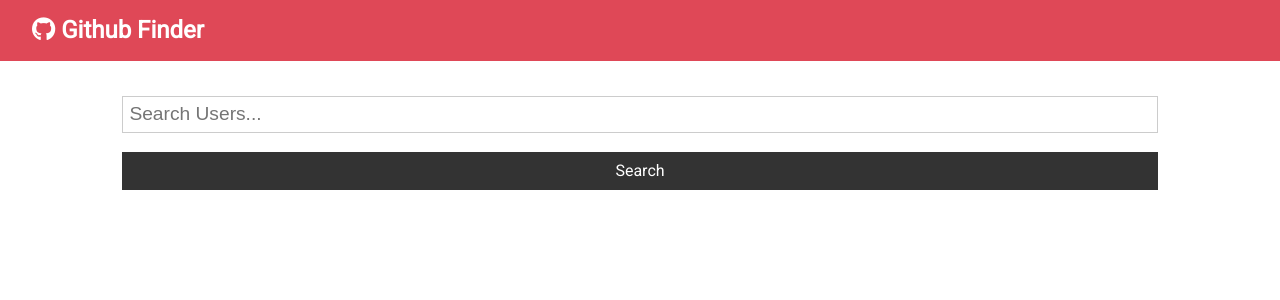
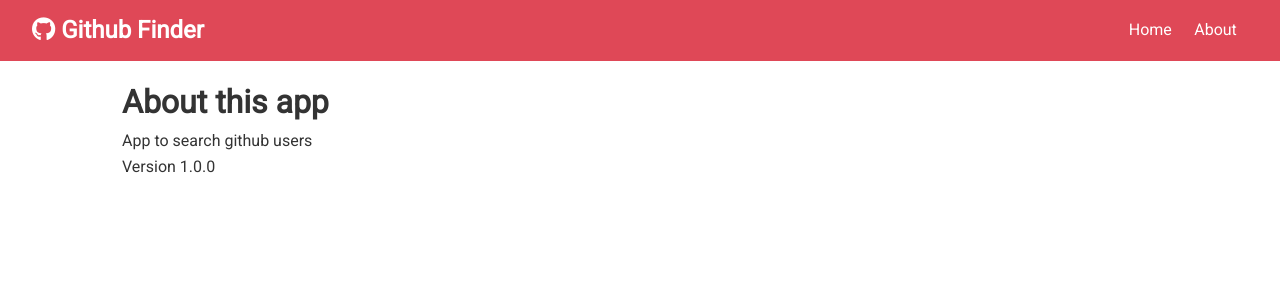
Before and after one commit to Eldalion/Github-Finder-v.3, a React (Create React App) app: page /about in a window 1280 px wide. Shown: the top 300 px of the page. Built offline with nearby package versions, Linux system fonts and the light colour scheme.

Commit message:
About page and router

```diff
--- a/package.json
+++ b/package.json
@@ -9,6 +9,7 @@
     "axios": "^0.19.2",
     "react": "^16.13.1",
     "react-dom": "^16.13.1",
+    "react-router-dom": "^5.1.2",
     "react-scripts": "3.4.1"
   },
   "scripts": {
--- a/src/App.js
+++ b/src/App.js
@@ -1,8 +1,10 @@
-import React, { Component } from 'react';
+import React, { Component, Fragment } from 'react';
+import { BrowserRouter as Router, Switch, Route } from 'react-router-dom';
 import Navbar from './components/layout/Navbar';
 import Users from './components/users/Users';
 import Search from './components/users/Search';
 import Alert from './components/layout/Alert';
+import About from './components/pages/About';
 import axios from 'axios';
 import './App.css';
 
@@ -37,10 +39,14 @@
 		const { users, loading } = this.state;
 
 		return (
+			<Router>
 				<div className="App">
 					<Navbar title="Github Finder" icon="fab fa-github"/>
 					<div className="container">
 						<Alert alert={this.state.alert} />
+						<Switch>
+							<Route exact path='/' render={ (props) => (
+								<Fragment>
 									<Search
 										searchUsers={this.searchUsers}
 										clearUsers={this.clearUsers}
@@ -48,8 +54,16 @@
 										setAlert={this.setAlert}
 									/>
 									<Users loading={loading} users={users}/>
+								</Fragment>
+							)}/>
+							<Route exact path='/about' component={About}/>
+						</Switch>
+
+
+
 					</div>
 				</div>
+			</Router>
 		);
 	};
 };
--- a/src/components/layout/Alert.js
+++ b/src/components/layout/Alert.js
@@ -1,6 +1,6 @@
 import React from 'react'
 
-export const Alert = ({ alert }) => {
+const Alert = ({ alert }) => {
     return (
         alert != null && (
             <div className={`alert alert-${alert.type}`}>
--- a/src/components/layout/Navbar.js
+++ b/src/components/layout/Navbar.js
@@ -1,5 +1,6 @@
 import React from 'react';
 import PropTypes from 'prop-types';
+import { Link } from 'react-router-dom';
 
 const Navbar = (props) => {
 
@@ -10,6 +11,14 @@
             <h1>
                 <i className={ icon }></i> { title }
             </h1>
+            <ul>
+                <li>
+                    <Link to="/">Home</Link> {/* We need to use Link instead of ,,<a>,, tag if we want to preserve state from previous visit */}
+                </li>
+                <li>
+                    <Link to="/about">About</Link>
+                </li>
+            </ul>
         </nav>
     );
 
--- /dev/null
+++ b/src/components/pages/About.js
@@ -0,0 +1,13 @@
+import React, { Fragment } from 'react'
+
+const About = () => {
+    return (
+        <Fragment>
+            <h1>About this app</h1>
+            <p>App to search github users</p>
+            <p>Version 1.0.0</p>
+        </Fragment>
+    )
+}
+
+export default About;
```
Also changed, not shown: 1 other file (tests, documents, lock files or other folders). Lines whose indentation alone changed are shown as unchanged.
